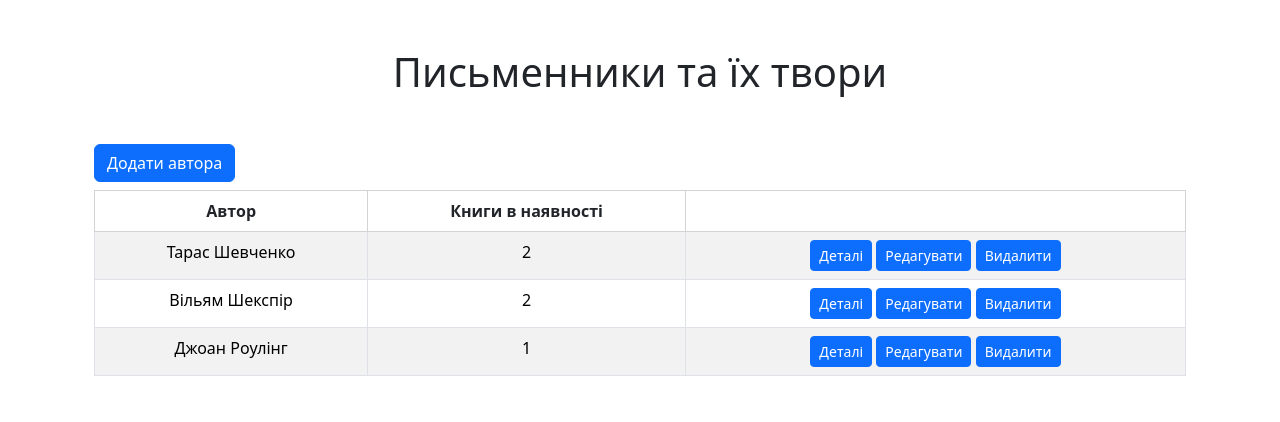
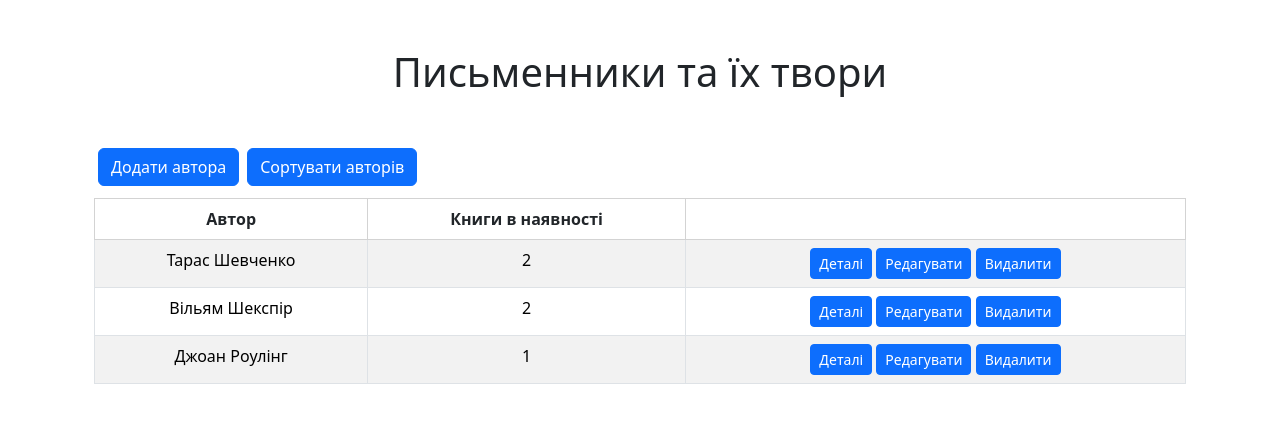
Before and after one commit to Diana-Kaba-Web/test-cbs-angular, an Angular app: page / in a window 1280 px wide. Shown: the top 422 px of the page. Built offline with nearby package versions, Linux system fonts and the light colour scheme.

Commit message:
Added opportunity to sort authors

```diff
--- a/src/app/app.component.ts
+++ b/src/app/app.component.ts
@@ -83,5 +83,9 @@ export class AppComponent {
     authorForm.addEventListener("submit", (event) => {
       this.authorsService.addAuthor(event, this.authors);
     });
+
+    const sortAuthors = document.querySelector('.sort-authors');
+    if (!sortAuthors) return;
+    sortAuthors.addEventListener('click', () => this.authorsService.sortAuthors(this.authors));
   }
 }
--- a/src/app/components/buttons/buttons.component.html
+++ b/src/app/components/buttons/buttons.component.html
@@ -1,7 +1,7 @@
 <!-- BUTTONS CONTAINER -->
 <div class="container mb-2">
-    <button class="btn btn-primary add-author">Додати автора</button>
-    <!-- <button class="btn btn-primary sort-authors">Сортувати авторів</button>
-    <button class="btn btn-primary show-genres">Жанри</button> -->
+    <button class="btn btn-primary add-author m-1">Додати автора</button>
+    <button class="btn btn-primary sort-authors m-1">Сортувати авторів</button>
+    <!-- <button class="btn btn-primary show-genres">Жанри</button> -->
 </div>
 <!-- /BUTTONS CONTAINER -->
--- a/src/app/services/authors.service.ts
+++ b/src/app/services/authors.service.ts
@@ -10,7 +10,7 @@ export class AuthorsService {
 
   constructor(
     private listenersService: ListenersService,
-    private localstorageService: LocalstorageService ) { }
+    private localstorageService: LocalstorageService) { }
 
   makeRows(authors: Author[]) {
     const authorTable = document.querySelector("tbody");
@@ -108,6 +108,11 @@ export class AuthorsService {
     }
   }
 
+  sortAuthors(authors: Author[]) {
+    authors.sort((a, b) => a.firstName.localeCompare(b.firstName));
+    this.makeRows(authors);
+  }
+
   validateTextField(value: string, pattern: string, fieldName: string) {
     const regex = new RegExp(pattern);
     if (!regex.test(value.trim())) {
```
